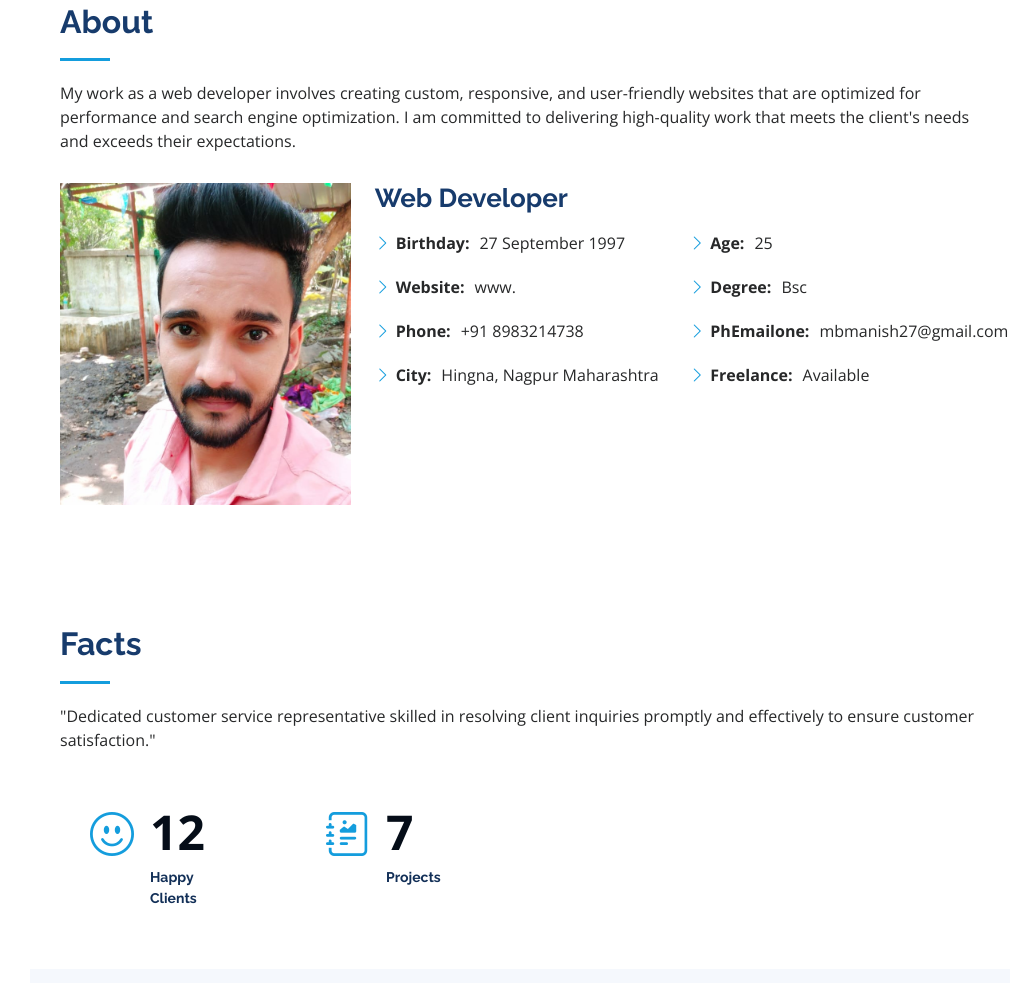
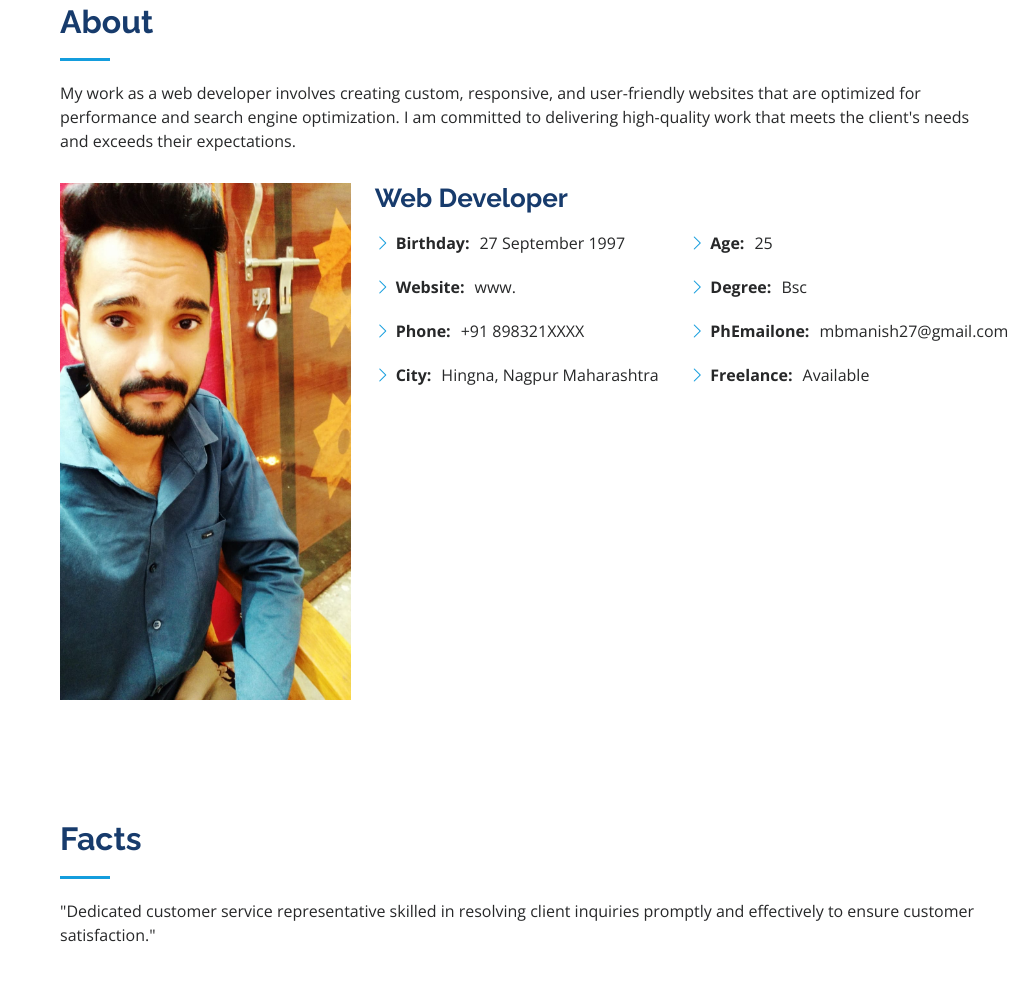
Before and after one commit to Manish-mb/resume, a plain HTML site: page index.html in a window 1280 px wide. Shown: the part 857-1840 px from the top of the page, without its empty margins (270-1280 px from the left). Drawn offline with nearby package versions, Linux system fonts and the light colour scheme.

Commit message:
Update index.html

```diff
--- a/index.html
+++ b/index.html
@@ -83,7 +83,7 @@
 
         <div class="row">
           <div class="col-lg-4" data-aos="fade-right">
-            <img src="assets/img/mani1.jpg" class="img-fluid" alt="">
+            <img src="assets/img/mbimg.jpg" class="img-fluid" alt="">
           </div>
           <div class="col-lg-8 pt-4 pt-lg-0 content" data-aos="fade-left">
             <h3> Web Developer</h3>
@@ -95,7 +95,7 @@
                 <ul>
                   <li><i class="bi bi-chevron-right"></i> <strong>Birthday:</strong> <span>27 September 1997</span></li>
                   <li><i class="bi bi-chevron-right"></i> <strong>Website:</strong> <span>www.</span></li>
-                  <li><i class="bi bi-chevron-right"></i> <strong>Phone:</strong> <span>+91 8983214738</span></li>
+                  <li><i class="bi bi-chevron-right"></i> <strong>Phone:</strong> <span>+91 898321XXXX</span></li>
                   <li><i class="bi bi-chevron-right"></i> <strong>City:</strong> <span>Hingna, Nagpur Maharashtra</span></li>
                 </ul>
               </div>
```
